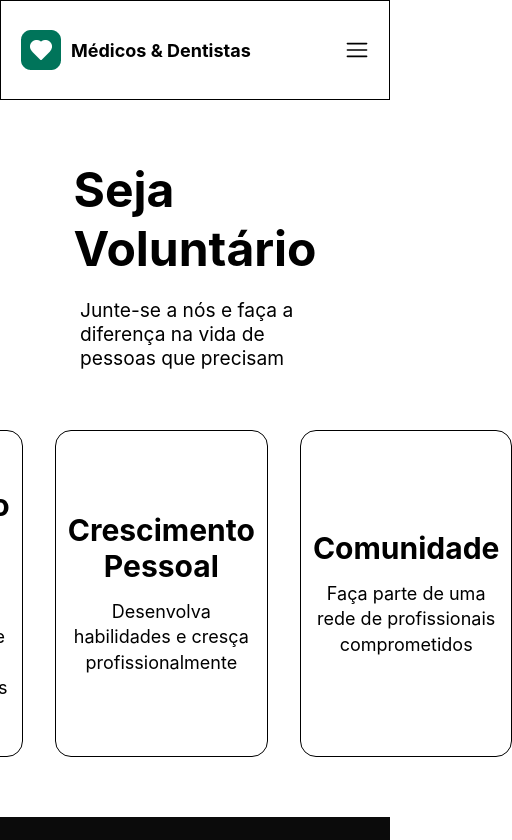
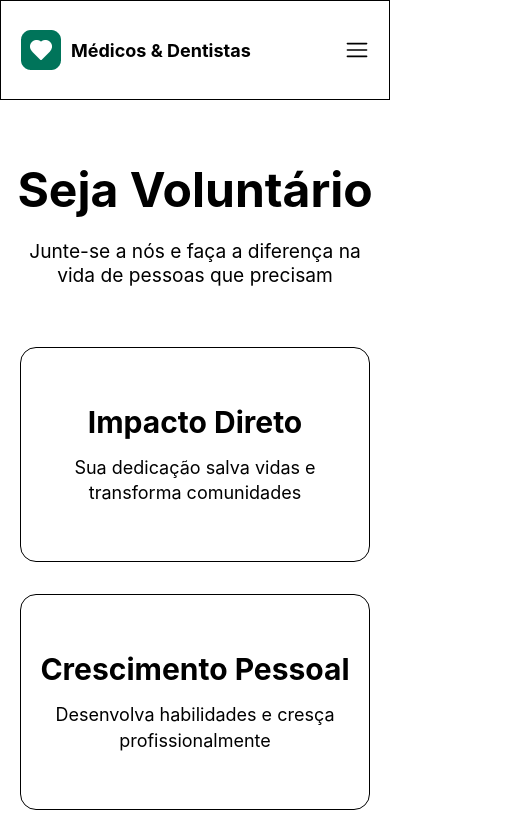
Before and after one commit to thaisNY/M-dicos-Dentistas---Desafio---VNW, a React (Vite) app in the folder vite-project/: page /voluntario in a window 390 px wide. Shown: the top 840 px of the page, 512 px wide, since content can reach past the window. Built offline with nearby package versions, Linux system fonts and the light colour scheme.

Commit message:
resposeveness

```diff
--- a/vite-project/src/components/volunteer/benefits/BenefitsSection.module.scss
+++ b/vite-project/src/components/volunteer/benefits/BenefitsSection.module.scss
@@ -34,3 +34,32 @@
         margin-top: 40px;
     }
 }
+
+@media (max-width: 768px) {
+
+  .benefitsSection {
+    padding: 60px 20px;
+    align-items: center; // centraliza tudo no mobile
+    text-align: center;
+  }
+
+  .titleBenefits {
+    font-size: 2.2rem;
+    text-align: center;
+    white-space: nowrap;
+  }
+
+  .subtitleBenefits {
+    font-size: 1rem;
+    text-align: center;
+    max-width: 100%;
+  }
+
+  .cardsContainer {
+    flex-direction: column; // um card por linha
+    align-items: center;
+    gap: 24px;
+    margin-top: 30px;
+  }
+
+}
```
